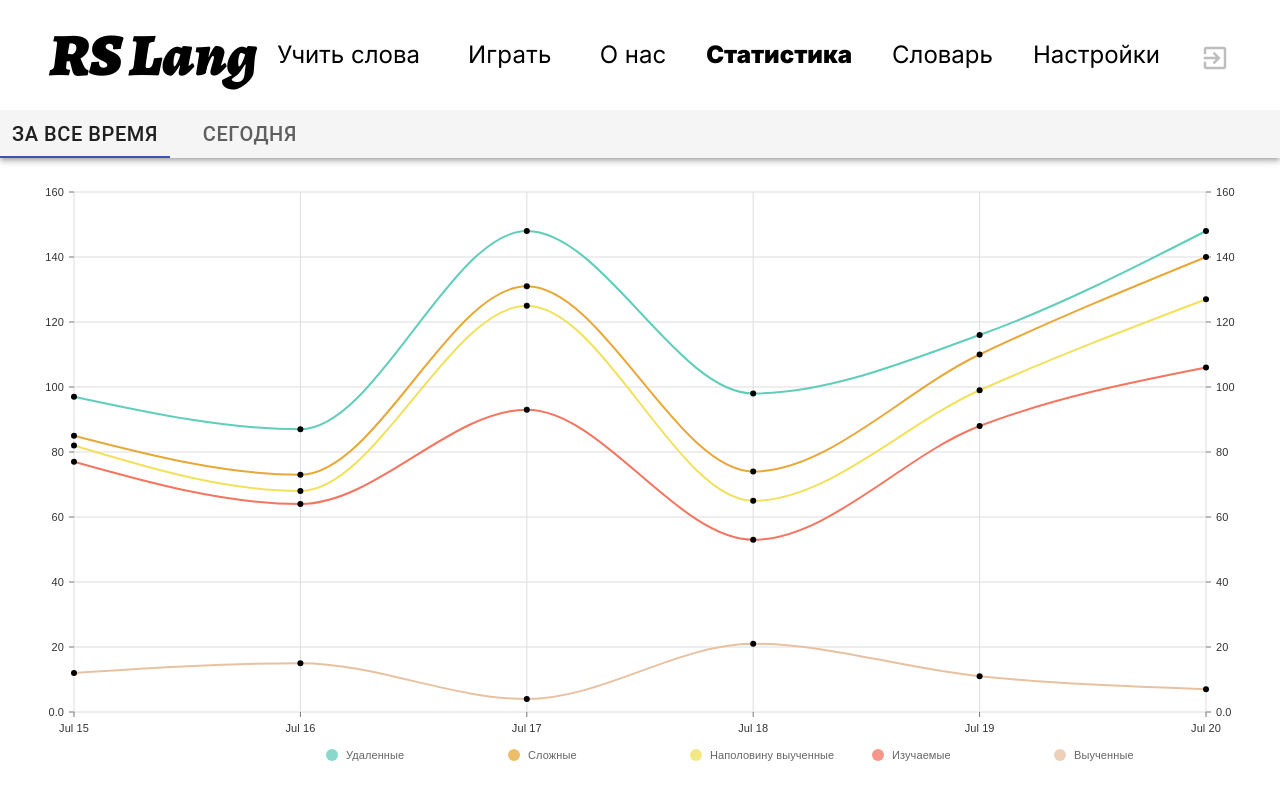
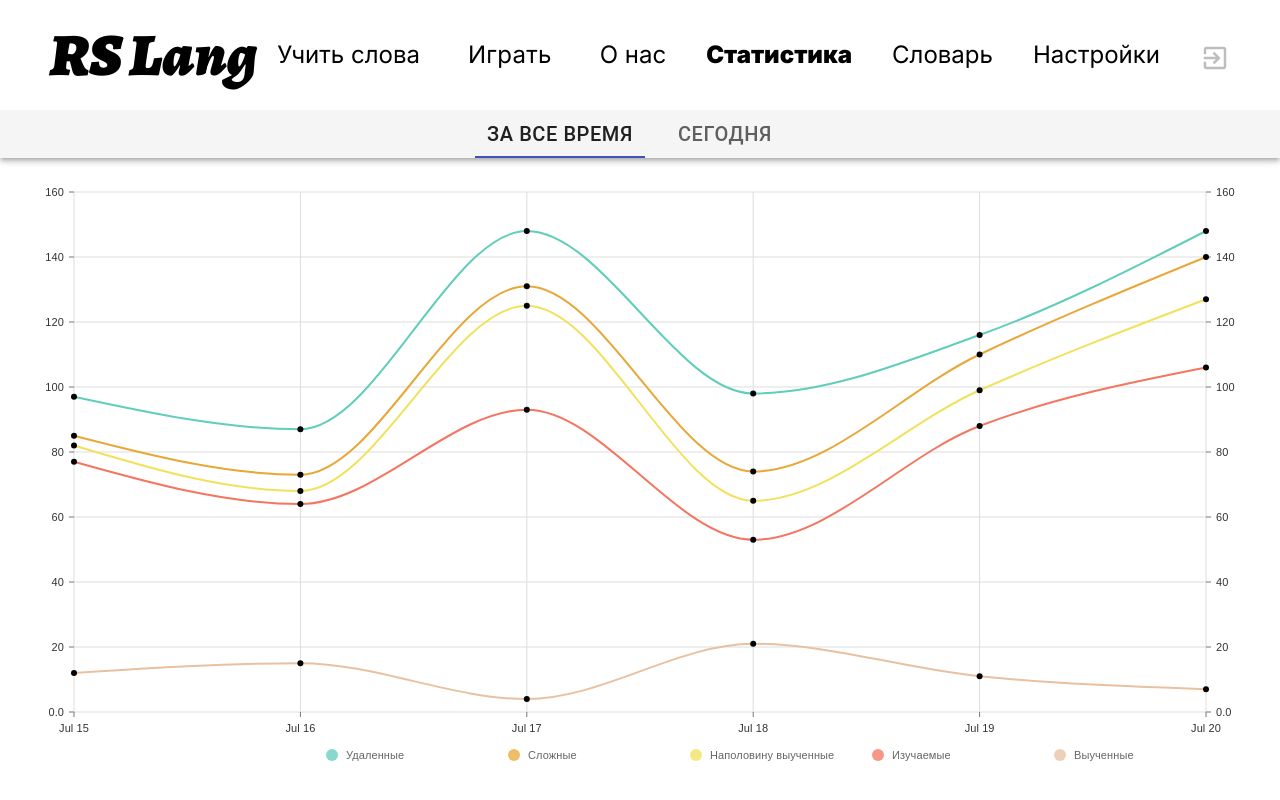
Before and after one commit to hallovarvara/rslang, a React (Create React App) app in the folder rslang/: page /statistics in a window 1280 px wide. Built offline with nearby package versions, Linux system fonts and the light colour scheme; what react-animations would draw is missing.

Commit message:
fix: tabs position center

```diff
--- a/rslang/src/components/pages/Statistics/UI/TabPanel.jsx
+++ b/rslang/src/components/pages/Statistics/UI/TabPanel.jsx
@@ -45,7 +45,6 @@ function a11yProps(index) {
 const useStyles = makeStyles((theme) => ({
   root: {
     flexGrow: 1,
-    width: '100%',
     backgroundColor: theme.palette.background.paper,
   },
 }));
@@ -59,12 +58,12 @@ export default function ScrollableTabsButtonAuto({ dataToday, dataPanel, Schedul
 
   return (
     <div className={classes.root}>
-      <AppBar position="static" color="default" >
+      <AppBar className={classes.flexContainer} position="static" color="default">
         <Tabs
           value={value}
           onChange={handleChange}
           indicatorColor="primary"
-          variant="scrollable"
+          centered
           scrollButtons="auto"
           aria-label="scrollable auto tabs example"
         >
```
